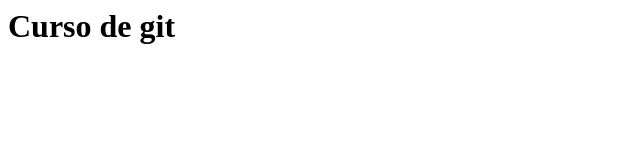
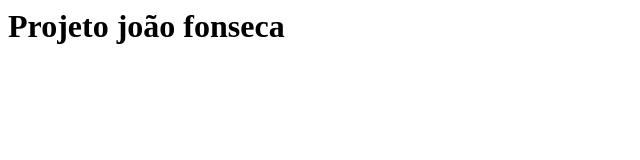
Before and after one commit to jorgesilvaguimaraes/curso-git, a plain HTML site: page index.html in a window 1280 px wide. Shown: the whole page, without its empty margins (0-640 px from the left). Drawn offline with Linux system fonts and the light colour scheme.

Commit message:
titulo da pagina

```diff
--- a/index.html
+++ b/index.html
@@ -3,6 +3,6 @@
         <title>Teste de git</title>
     </head>
     <body>
-        <h1>Curso de git</h1>
+        <h1>Projeto joão fonseca</h1>
     </body>
 </html>
```
